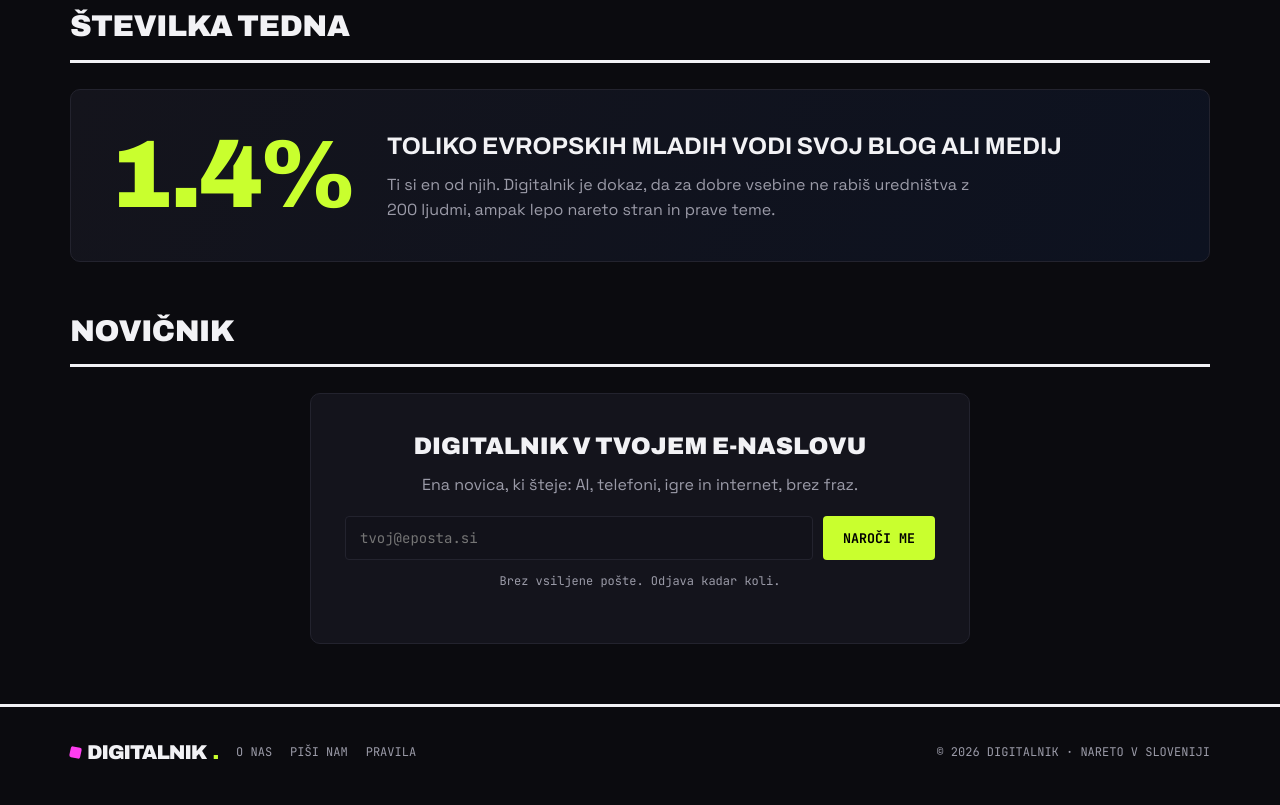
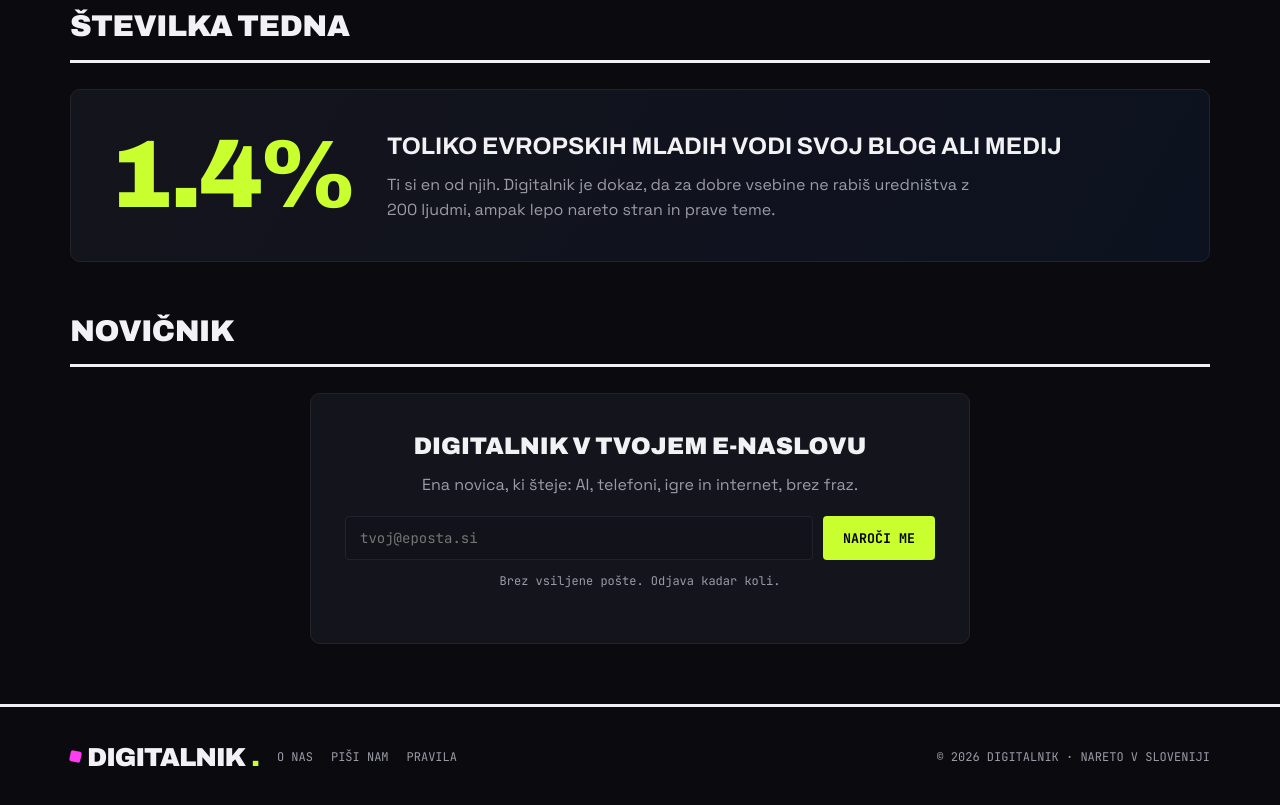
Before and after one commit to filipknez28/digitalnik, a plain HTML site: page index.html in a window 1280 px wide. Shown: the part 438-1243 px from the top of the page. Drawn offline with Linux system fonts and the light colour scheme.

Commit message:
Logo v nogi cisto enak glavnemu (ista velikost)

```diff
--- a/index.html
+++ b/index.html
@@ -84,7 +84,7 @@
 /* footer */
 footer{margin-top:60px;border-top:3px solid var(--ink);padding:30px 0 50px}
 footer .wrap{display:flex;flex-wrap:wrap;gap:18px;align-items:center;font-family:var(--mono);font-size:12px;color:var(--dim);text-transform:uppercase}
-footer .logo{font-size:20px;color:var(--ink)}
+footer .logo{color:var(--ink)}
 footer a:hover{color:var(--acid)}
 footer .copy{margin-left:auto}
 
```
